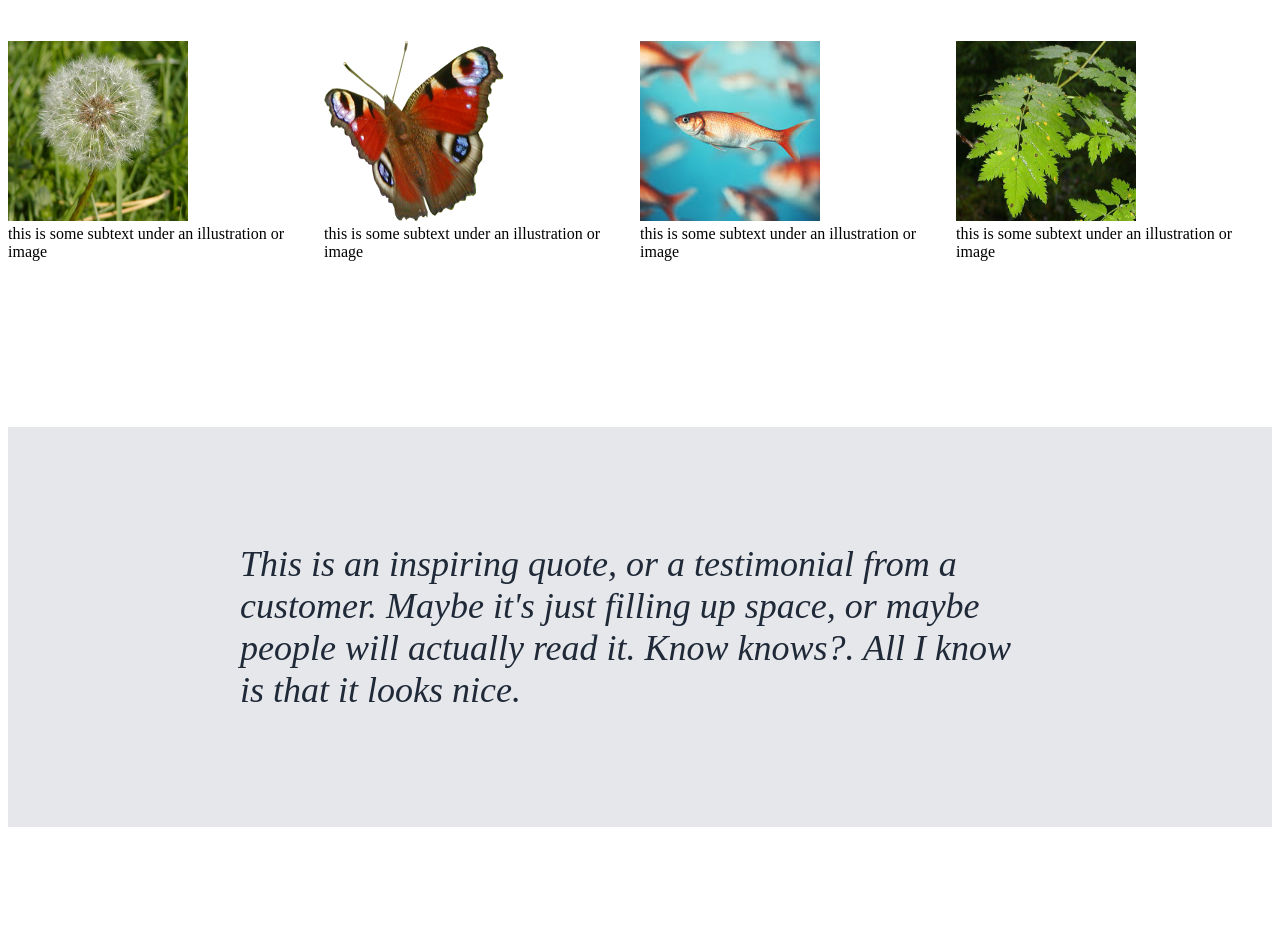
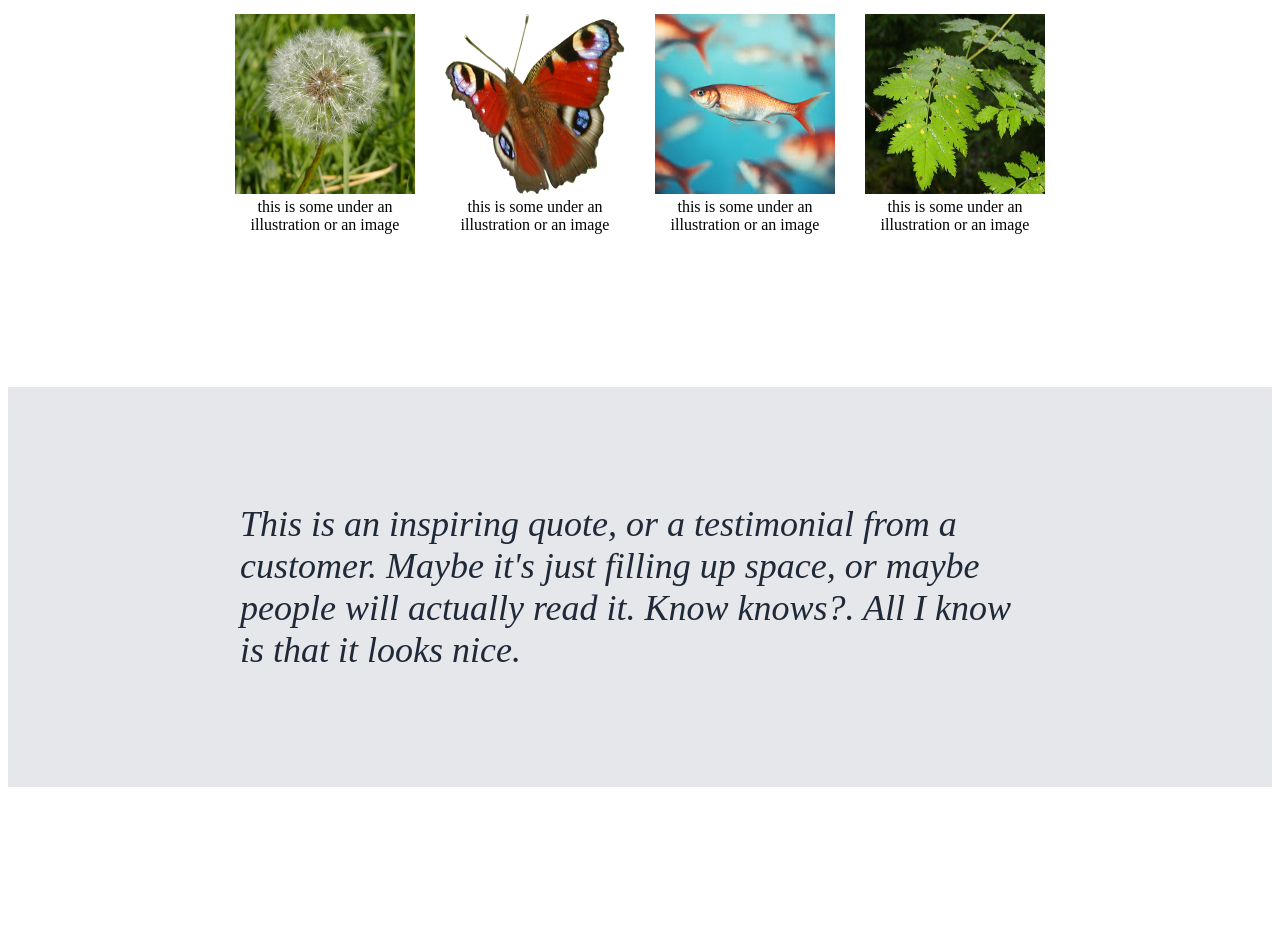
Before and after one commit to pasokon123/landingpage, a plain HTML site: page index.html in a window 1280 px wide. Shown: the part 621-1563 px from the top of the page. Before the commit the page ends 1456 px from the top, so only its background shows below. Drawn offline with Linux system fonts and the light colour scheme.

Commit message:
fix subtext under images

```diff
--- a/index.html
+++ b/index.html
@@ -33,10 +33,18 @@
         <div class="images_title">Some random information</div>
 
         <div class="images_container">
-            <p><img src="images/dandelion.jpg" width="180" height="180" alt=""><br>this is some subtext under an illustration or image</p>
-            <p><img src="images/cut-out.png" width="180" height="180" alt=""><br>this is some subtext under an illustration or image</p>
-            <p><img src="images/fisk.jpg" width="180" height="180" alt=""><br>this is some subtext under an illustration or image</p>
-            <p><img src="images/leaf.jpg" width="180" height="180" alt=""><br>this is some subtext under an illustration or image</p>
+            <div class="fourimages"><img src="images/dandelion.jpg" width="180" height="180" alt="">
+                <div class="subtext">this is some under an illustration or an image</div>
+            </div>
+            <div class="fourimages"><img src="images/cut-out.png" width="180" height="180" alt="">
+                <div class="subtext">this is some under an illustration or an image</div>
+            </div>
+            <div class="fourimages"><img src="images/fisk.jpg" width="180" height="180" alt="">
+                <div class="subtext">this is some under an illustration or an image</div>
+            </div>
+            <div class="fourimages"><img src="images/leaf.jpg" width="180" height="180" alt="">
+                <div class="subtext">this is some under an illustration or an image</div>
+            </div>
         </div>
 
     </div>
@@ -48,6 +56,10 @@
         </div>
 
     </div>
+
+    <footer>
+
+    </footer>
 </body>
 
 </html>
--- a/styles.css
+++ b/styles.css
@@ -74,6 +74,8 @@ button {
 
 
 .section2 {
+    display: flex;
+    flex-direction: column;
     height: 500px;
     background-color: white;
 }
@@ -81,8 +83,7 @@ button {
 .images_title {
     display: flex;
     justify-content: center;
-
-    font-size: 50px;
+    font-size: 40px;
     font-weight: bold;
     margin: 40px;
 
@@ -91,11 +92,14 @@ button {
 .images_container {
     display:flex;
     justify-content: center;
-    align-items:center
-
+    align-items:center;
+    gap: 30px;
 }
 
-
+.subtext {
+    width: 180px;
+    text-align: center;
+}
 
 .section3 {
     display: flex;
@@ -111,3 +115,7 @@ button {
     color: #1F2937;
     display: flex;
 }
+
+footer {
+    height:250px;
+}
```
